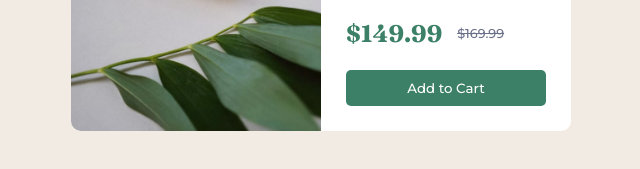
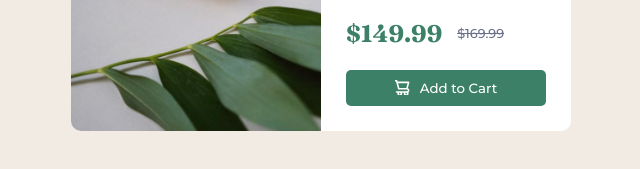
Before and after one commit to John-developer-18/product-preview-card-frontEndMentor, a plain HTML site: page index.html in a window 1280 px wide. Shown: the part 459-628 px from the top of the page, 319-959 px from the left. Drawn offline with Linux system fonts and the light colour scheme.

Commit message:
Second commit

```diff
--- a/index.html
+++ b/index.html
@@ -24,7 +24,9 @@
       <p>Gabrielle Essence Eau De Parfum</p>
       <p>A floral, solar and voluptuous interpretation composed by Olivier Polge, Perfumer-Creator for the House of CHANEL.</p>
       <div class="product-prices"><p>$149.99</p><p>$169.99</p></div>
-      <button>Add to Cart</button>
+      <button>
+        <svg width="15" height="15" xmlns="http://www.w3.org/2000/svg"><path d="M14.383 10.388a2.397 2.397 0 0 0-1.518-2.222l1.494-5.593a.8.8 0 0 0-.144-.695.8.8 0 0 0-.631-.28H2.637L2.373.591A.8.8 0 0 0 1.598 0H0v1.598h.983l1.982 7.4a.8.8 0 0 0 .799.59h8.222a.8.8 0 0 1 0 1.599H1.598a.8.8 0 1 0 0 1.598h.943a2.397 2.397 0 1 0 4.507 0h1.885a2.397 2.397 0 1 0 4.331-.376 2.397 2.397 0 0 0 1.12-2.021ZM11.26 7.99H4.395L3.068 3.196h9.477L11.26 7.991Zm-6.465 6.392a.8.8 0 1 1 0-1.598.8.8 0 0 1 0 1.598Zm6.393 0a.8.8 0 1 1 0-1.598.8.8 0 0 1 0 1.598Z" fill="#FFF"/></svg>
+        Add to Cart</button>
     </div>
   </div>
 
--- a/style.css
+++ b/style.css
@@ -57,6 +57,10 @@ body{
     cursor:pointer;
     transition: background-color 1.5s;
     font-family: var(--montserrat);
+    display: flex;
+    justify-content: center;
+    align-items: center;
+    gap:10px;
 }
 .product-preview-description button:hover{
     background-color: var(--very-dark-cyan);
```
Also changed, not shown: images/desktop-view.png (added), images/mobile-view.png (added), 1 other file.
